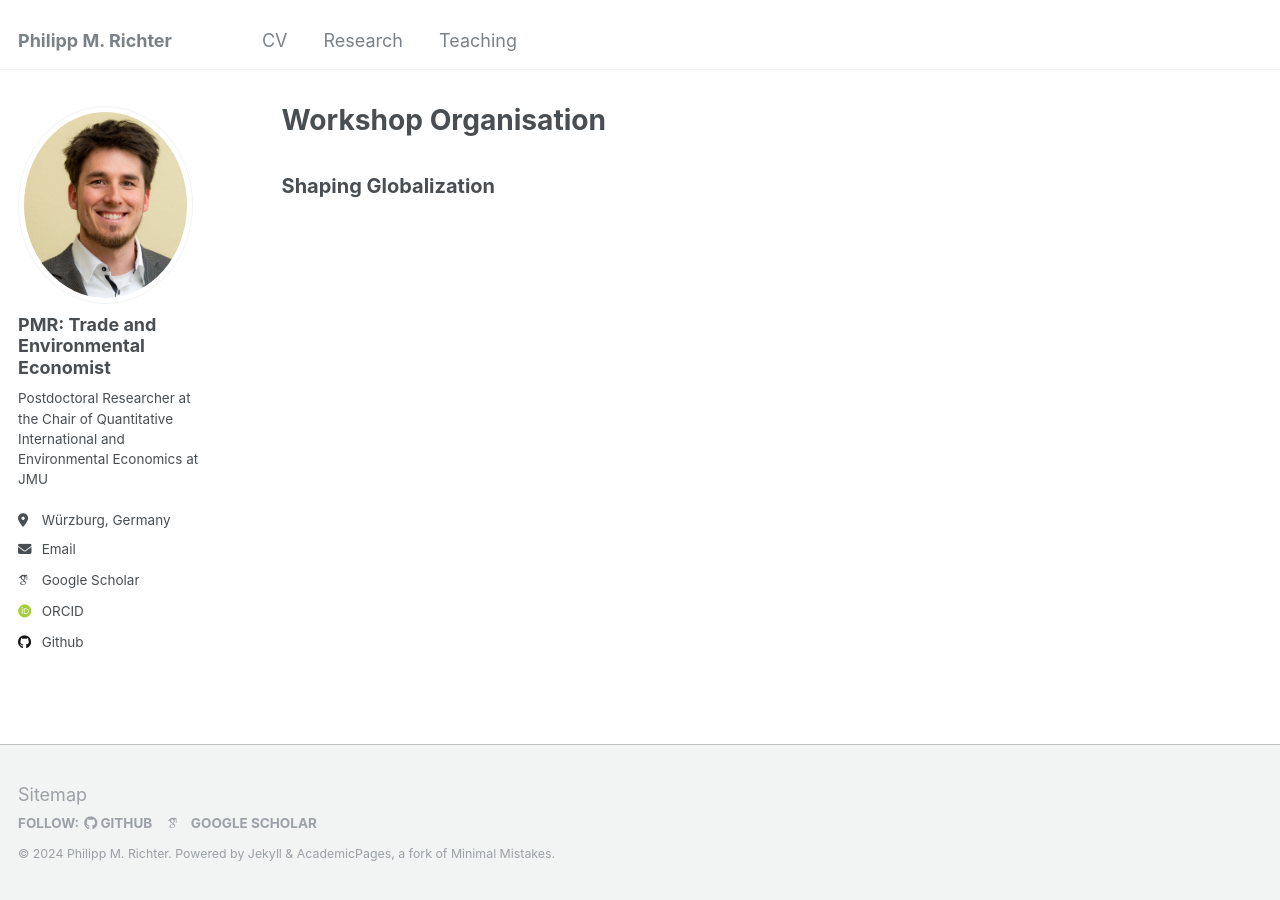
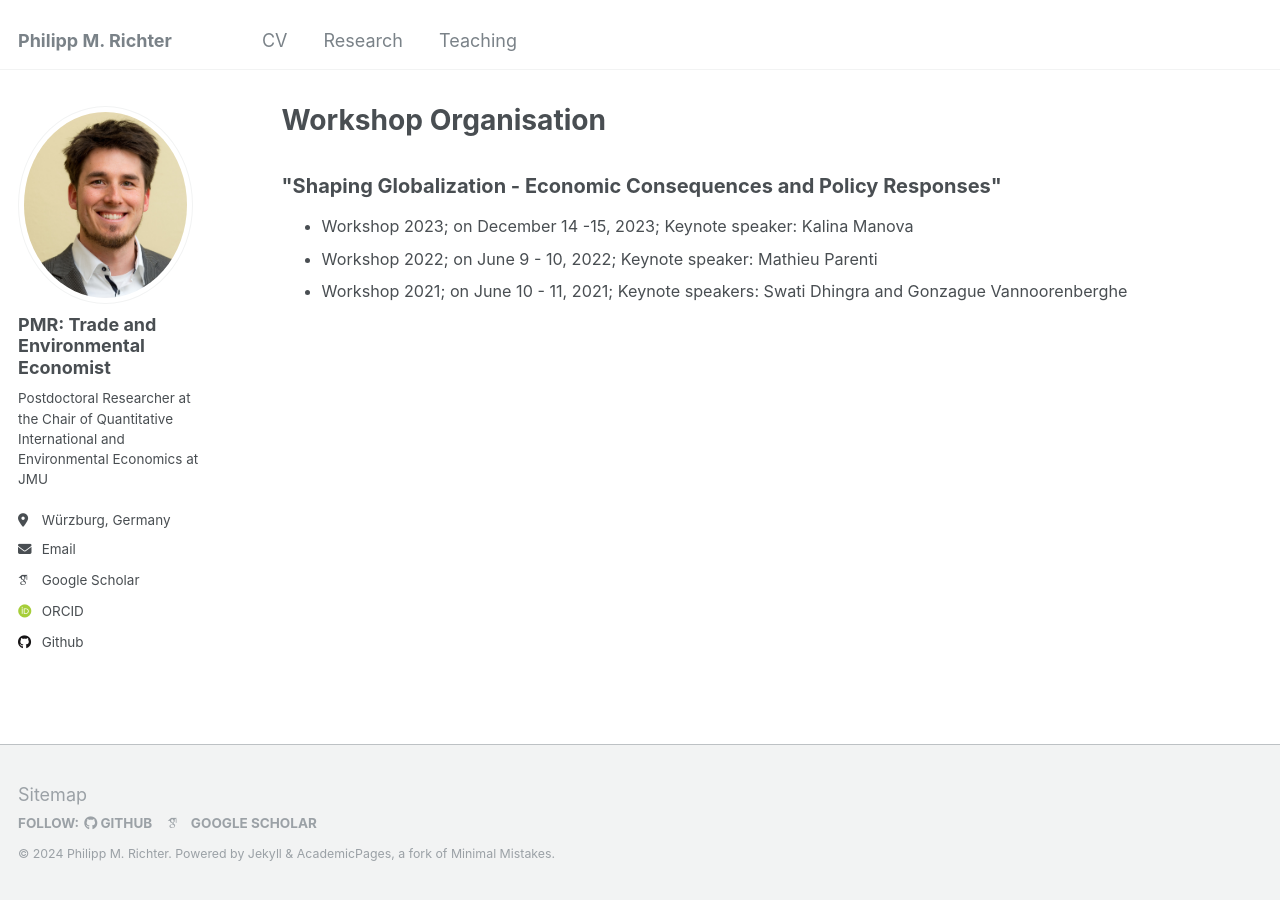
Before and after one commit to PhMRichter/PhMRichter.github.io, a Jekyll site: the page built from _pages/workshops.html, in a window 1280 px wide. Built offline with Jekyll 4.4.1, drawn with Linux system fonts in a browser that asks for light colours; some web fonts are replaced.

Commit message:
Update workshops.html

```diff
--- a/_pages/workshops.html
+++ b/_pages/workshops.html
@@ -5,4 +5,13 @@ permalink: /workshops/
 author_profile: true
 ---
 
-<h2 style="font-size: 20px;">Shaping Globalization</h2>
+<h2 style="font-size: 20px;">"Shaping Globalization - Economic Consequences and Policy Responses"</h2>
+
+<ul  style="font-size: 0.9em;">
+  <li> Workshop 2023; on December 14 -15, 2023; Keynote speaker: Kalina Manova
+  </li>
+   <li> Workshop 2022; on June 9 - 10, 2022; Keynote speaker: Mathieu Parenti
+  </li>
+   <li> Workshop 2021; on June 10 - 11, 2021; Keynote speakers: Swati Dhingra and Gonzague Vannoorenberghe
+  </li>
+</ul>
```
